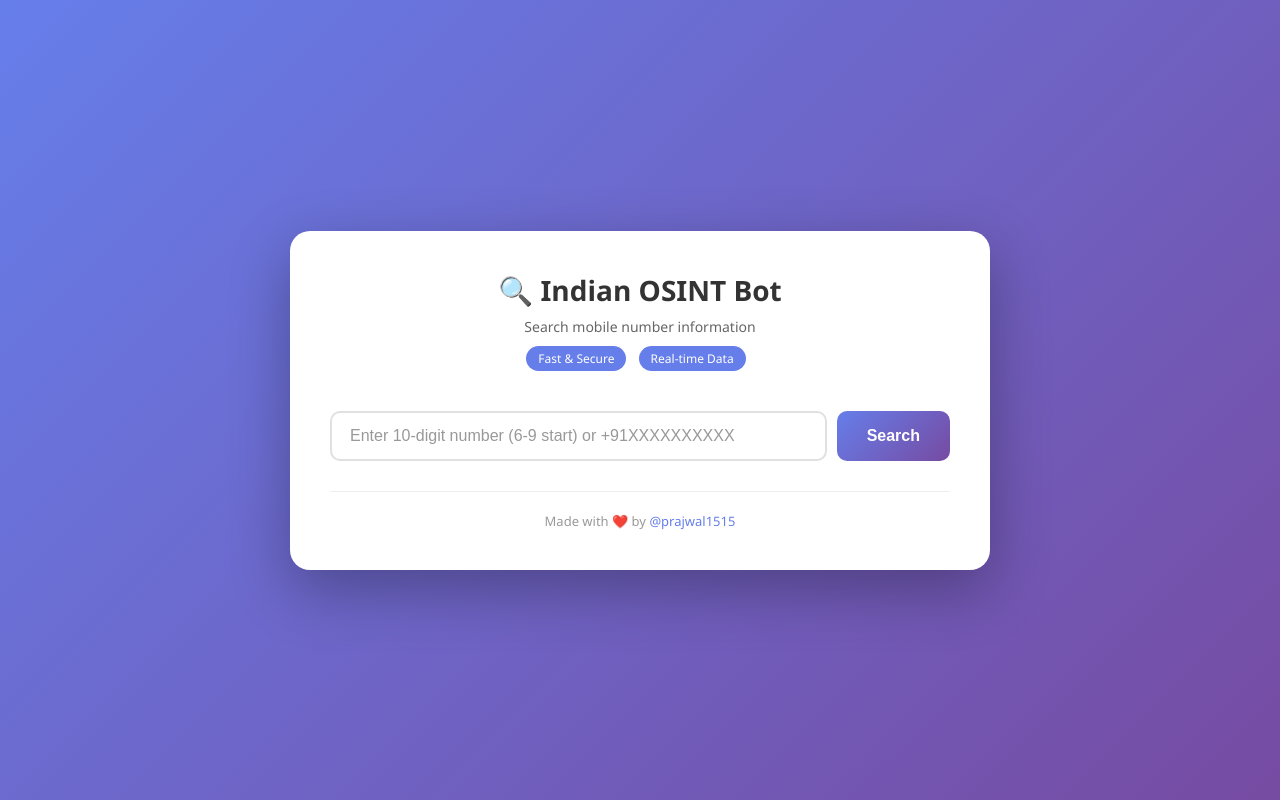
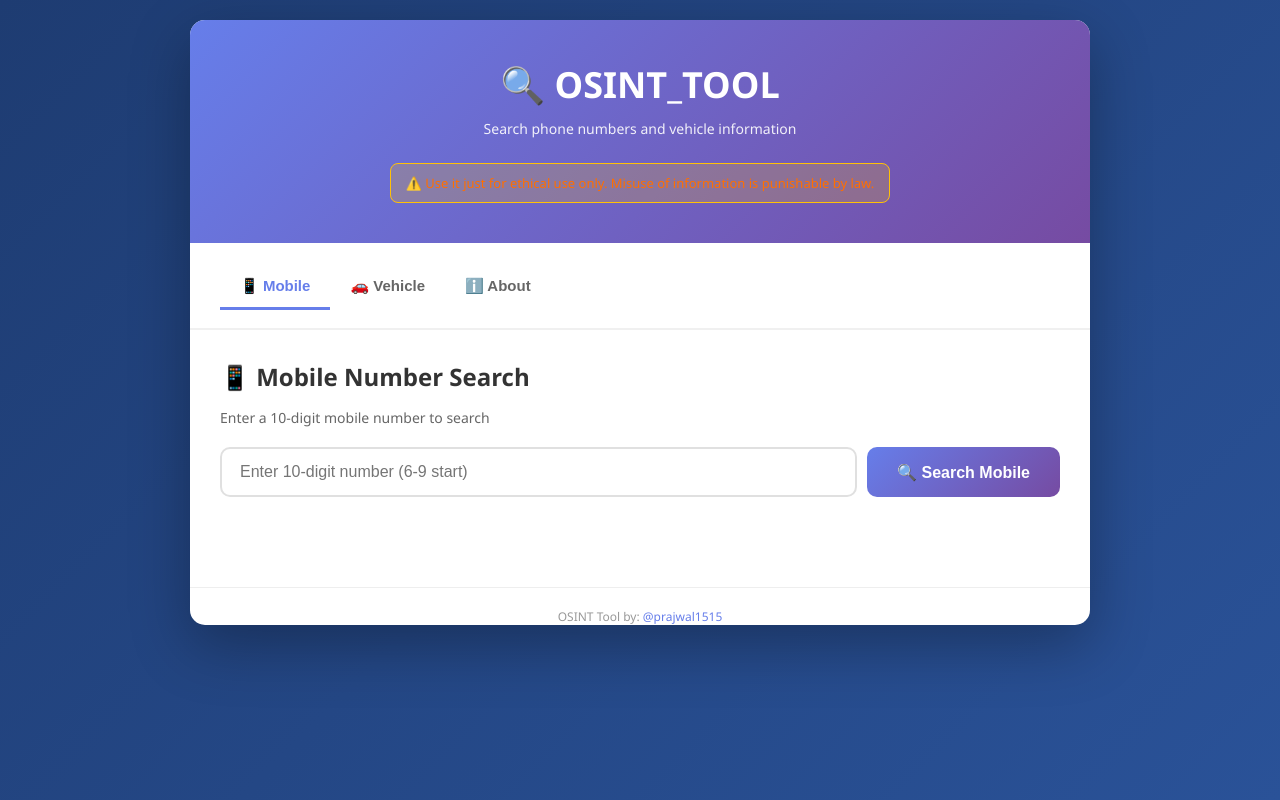
Before and after one commit to syprajwal4-hue/osint-bot, a Flask app: page / in a window 1280 px wide. Run offline with Flask 3, Linux system fonts and the light colour scheme.

Commit message:
Feature: Complete UI redesign with tabs, emojis, all API fields, and error notifications

```diff
--- a/app.py
+++ b/app.py
@@ -78,18 +78,10 @@ def search():
                 'error': error or 'No records found'
             }), 400
 
-        # Format response
+        # Format response - pass all fields from API
         formatted = []
         for r in records:
-            formatted.append({
-                'mobile': r.get('mobile'),
-                'name': r.get('name', 'N/A'),
-                'father': r.get('fname', 'N/A'),
-                'address': r.get('address', 'N/A'),
-                'alt_number': r.get('alt', 'N/A'),
-                'carrier': r.get('circle', 'N/A'),
-                'id': r.get('id', 'N/A')
-            })
+            formatted.append(r)  # Pass raw API response directly
 
         return jsonify({
             'success': True,
--- a/templates/index.html
+++ b/templates/index.html
@@ -3,7 +3,7 @@
 <head>
     <meta charset="UTF-8">
     <meta name="viewport" content="width=device-width, initial-scale=1.0">
-    <title>Indian OSINT Bot - Search Phone Numbers</title>
+    <title>🔍 OSINT Bot - Phone & Vehicle Search</title>
     <style>
         * {
             margin: 0;
@@ -13,60 +13,90 @@
 
         body {
             font-family: 'Segoe UI', Tahoma, Geneva, Verdana, sans-serif;
-            background: linear-gradient(135deg, #667eea 0%, #764ba2 100%);
+            background: linear-gradient(135deg, #1e3c72 0%, #2a5298 100%);
             min-height: 100vh;
-            display: flex;
-            align-items: center;
-            justify-content: center;
             padding: 20px;
         }
 
         .container {
+            max-width: 900px;
+            margin: 0 auto;
             background: white;
-            border-radius: 20px;
+            border-radius: 15px;
             box-shadow: 0 20px 60px rgba(0, 0, 0, 0.3);
-            max-width: 700px;
-            width: 100%;
-            padding: 40px;
-            animation: slideUp 0.5s ease-out;
-        }
-
-        @keyframes slideUp {
-            from {
-                opacity: 0;
-                transform: translateY(30px);
-            }
-            to {
-                opacity: 1;
-                transform: translateY(0);
-            }
+            overflow: hidden;
         }
 
         .header {
+            background: linear-gradient(135deg, #667eea 0%, #764ba2 100%);
+            color: white;
+            padding: 40px 30px;
             text-align: center;
-            margin-bottom: 40px;
         }
 
         .header h1 {
-            color: #333;
-            font-size: 28px;
-            margin-bottom: 8px;
+            font-size: 36px;
+            margin-bottom: 10px;
+            font-weight: 700;
         }
 
         .header p {
-            color: #666;
             font-size: 14px;
+            opacity: 0.9;
+            margin-bottom: 15px;
         }
 
-        .badge {
+        .warning {
+            background: rgba(255, 193, 7, 0.2);
+            border: 1px solid #ffc107;
+            color: #ff6f00;
+            padding: 10px 15px;
+            border-radius: 8px;
+            font-size: 13px;
             display: inline-block;
-            background: #667eea;
-            color: white;
-            padding: 4px 12px;
-            border-radius: 20px;
-            font-size: 12px;
             margin-top: 10px;
-            margin-right: 8px;
+        }
+
+        .tabs {
+            display: flex;
+            gap: 0;
+            padding: 20px 30px;
+            border-bottom: 2px solid #f0f0f0;
+        }
+
+        .tab-btn {
+            padding: 12px 20px;
+            border: none;
+            background: transparent;
+            color: #666;
+            cursor: pointer;
+            font-size: 15px;
+            font-weight: 600;
+            transition: all 0.3s;
+            border-bottom: 3px solid transparent;
+            position: relative;
+            bottom: -2px;
+        }
+
+        .tab-btn.active {
+            color: #667eea;
+            border-bottom-color: #667eea;
+        }
+
+        .tab-btn:hover {
+            color: #667eea;
+        }
+
+        .content {
+            padding: 30px;
+        }
+
+        .search-section {
+            display: none;
+        }
+
+        .search-section.active {
+            display: block;
         }
 
         .search-box {
@@ -87,10 +117,6 @@
 
         .search-box input:focus {
             border-color: #667eea;
-        }
-
-        .search-box input::placeholder {
-            color: #999;
         }
 
         .btn {
@@ -248,7 +263,7 @@
             padding-top: 20px;
             border-top: 1px solid #eee;
             color: #999;
-            font-size: 13px;
+            font-size: 12px;
         }
 
         .footer a {
@@ -282,61 +318,97 @@
 <body>
     <div class="container">
         <div class="header">
-            <h1>🔍 Indian OSINT Bot</h1>
-            <p>Search mobile number information</p>
-            <span class="badge">Fast & Secure</span>
-            <span class="badge">Real-time Data</span>
+            <h1>🔍 OSINT_TOOL</h1>
+            <p>Search phone numbers and vehicle information</p>
+            <div class="warning">⚠️ Use it just for ethical use only. Misuse of information is punishable by law.</div>
         </div>
 
+        <div class="tabs">
+            <button class="tab-btn active" data-tab="mobile" onclick="switchTab('mobile')">📱 Mobile</button>
+            <button class="tab-btn" data-tab="vehicle" onclick="switchTab('vehicle')">🚗 Vehicle</button>
+            <button class="tab-btn" data-tab="about" onclick="switchTab('about')">ℹ️ About</button>
+        </div>
 
+        <div class="content">
+            <!-- Mobile Search -->
+            <div class="search-section active" id="mobile">
+                <h2 style="margin-bottom: 15px; color: #333;">📱 Mobile Number Search</h2>
+                <p style="color: #666; margin-bottom: 20px; font-size: 14px;">Enter a 10-digit mobile number to search</p>
 
                 <div class="search-box">
                     <input
                         type="text"
                         id="phoneInput"
-                placeholder="Enter 10-digit number (6-9 start) or +91XXXXXXXXXX"
+                        placeholder="Enter 10-digit number (6-9 start)"
                         autocomplete="off"
                     >
-            <button class="btn" id="searchBtn" type="button" onclick="searchNumber(); return false;">Search</button>
+                    <button class="btn" id="searchBtn" onclick="searchNumber()">🔍 Search Mobile</button>
                 </div>
 
-        <div id="message"></div>
-        <div id="results"></div>
+                <div id="mobileMessage"></div>
+                <div id="mobileResults"></div>
+            </div>
+
+            <!-- Vehicle Search -->
+            <div class="search-section" id="vehicle">
+                <h2 style="margin-bottom: 15px; color: #333;">🚗 Vehicle Search</h2>
+                <p style="color: #666; margin-bottom: 20px; font-size: 14px;">Vehicle search feature coming soon...</p>
+                <div class="no-results">
+                    <div class="no-results-icon">🔜</div>
+                    <p>Vehicle number search will be available soon!</p>
+                </div>
+            </div>
+
+            <!-- About -->
+            <div class="search-section" id="about">
+                <h2 style="margin-bottom: 15px; color: #333;">ℹ️ About OSINT Tool</h2>
+                <p style="color: #666; margin-bottom: 15px;">
+                    This tool helps you search for publicly available information about phone numbers and vehicles in India.
+                </p>
+                <p style="color: #666; margin-bottom: 15px;">
+                    <strong>⚠️ Important:</strong> Always use this tool ethically and legally. Unauthorized access to private information is illegal.
+                </p>
+                <p style="color: #666;">
+                    <strong>Data Source:</strong> Information is fetched from public databases and APIs.
+                </p>
+            </div>
+        </div>
 
         <div class="footer">
-            Made with ❤️ by <a href="https://t.me/prajwal1515" target="_blank">@prajwal1515</a>
+            OSINT Tool by: <a href="https://t.me/prajwal1515" target="_blank">@prajwal1515</a>
         </div>
     </div>
 
     <script>
-        const phoneInput = document.getElementById('phoneInput');
-        const searchBtn = document.getElementById('searchBtn');
-        const messageDiv = document.getElementById('message');
-        const resultsDiv = document.getElementById('results');
-
-        // Load stats on page load
-        window.addEventListener('load', loadStats);
-        phoneInput.addEventListener('keypress', (e) => {
-            if (e.key === 'Enter') {
-                e.preventDefault();
-                searchNumber();
-            }
+        function switchTab(tabName) {
+            // Hide all sections
+            document.querySelectorAll('.search-section').forEach(section => {
+                section.classList.remove('active');
             });
 
-        async function loadStats() {
-            // Stats removed - no more daily limits
+            // Remove active class from all buttons
+            document.querySelectorAll('.tab-btn').forEach(btn => {
+                btn.classList.remove('active');
+            });
+
+            // Show selected section and activate button
+            document.getElementById(tabName).classList.add('active');
+            document.querySelector(`[data-tab="${tabName}"]`).classList.add('active');
         }
 
         async function searchNumber() {
-            const phone = phoneInput.value.trim().replace(/\s+/g, '').replace('+91', '');
+            const phone = document.getElementById('phoneInput').value.trim().replace(/\s+/g, '').replace('+91', '');
+            const messageDiv = document.getElementById('mobileMessage');
+            const resultsDiv = document.getElementById('mobileResults');
+            const searchBtn = document.getElementById('searchBtn');
 
             if (!phone) {
-                showMessage('Please enter a phone number', 'error');
+                showNotification('Please enter a phone number', 'error');
                 return;
             }
 
             if (!/^\d{10}$/.test(phone)) {
-                showMessage('Invalid! Enter 10-digit number', 'error');
+                showNotification('❌ Invalid! Enter 10-digit number (6-9 start)', 'error');
                 return;
             }
 
@@ -354,63 +426,71 @@
                 const data = await response.json();
 
                 if (data.success) {
-                    displayResults(data);
-                    loadStats();
+                    displayResults(data, resultsDiv, messageDiv);
+                    showNotification(`✅ Found ${data.count} record(s)`, 'success');
                 } else {
-                    showMessage(data.error, 'error');
+                    messageDiv.innerHTML = '';
+                    showNotification(`❌ ${data.error || 'No records found'}`, 'error');
+                    resultsDiv.innerHTML = `<div class="no-results"><div class="no-results-icon">❌</div><p>${data.error || 'No records found'}</p></div>`;
                 }
             } catch (error) {
-                showMessage('Network error. Try again!', 'error');
+                messageDiv.innerHTML = '';
+                showNotification('❌ Network error. Try again!', 'error');
                 console.error('Error:', error);
             } finally {
                 searchBtn.disabled = false;
-                messageDiv.innerHTML = '';
             }
         }
 
-        function displayResults(data) {
-            let html = `<div class="success">✓ Found ${data.count} record(s) for <strong>${data.phone}</strong></div>`;
-            html += '<div class="results">';
+        function displayResults(data, resultsDiv, messageDiv) {
+            messageDiv.innerHTML = '';
+            let html = '<div class="results">';
 
             data.records.forEach((record, index) => {
                 html += `
                     <div class="record">
-                        <h3>Record ${index + 1}</h3>
-                        <div class="record-item">
-                            <span class="record-label">Mobile:</span>
-                            <span class="record-value">${record.mobile || 'N/A'}</span>
-                        </div>
-                        <div class="record-item">
-                            <span class="record-label">Name:</span>
-                            <span class="record-value">${record.name || 'N/A'}</span>
-                        </div>
-                        <div class="record-item">
-                            <span class="record-label">Father:</span>
-                            <span class="record-value">${record.father || 'N/A'}</span>
-                        </div>
-                        <div class="record-item">
-                            <span class="record-label">Address:</span>
-                            <span class="record-value">${record.address || 'N/A'}</span>
-                        </div>
-                        <div class="record-item">
-                            <span class="record-label">Carrier:</span>
-                            <span class="record-value">${record.carrier || 'N/A'}</span>
-                        </div>
-                        <div class="record-item">
-                            <span class="record-label">Alt No:</span>
-                            <span class="record-value">${record.alt_number || 'N/A'}</span>
-                        </div>
+                        <h3>📋 Record ${index + 1}</h3>
+                `;
+
+                // Display all fields dynamically
+                for (const [key, value] of Object.entries(record)) {
+                    const displayKey = key
+                        .replace(/_/g, ' ')
+                        .replace(/\b\w/g, l => l.toUpperCase());
+
+                    html += `
+                        <div class="record-field">
+                            <span class="record-label">🔹 ${displayKey}:</span>
+                            <span class="record-value">${value || 'N/A'}</span>
                         </div>
                     `;
+                }
+
+                html += '</div>';
             });
 
             html += '</div>';
             resultsDiv.innerHTML = html;
         }
 
-        function showMessage(text, type) {
-            messageDiv.innerHTML = `<div class="${type}">${text}</div>`;
+        function showNotification(message, type = 'info') {
+            const notification = document.createElement('div');
+            notification.className = `notification ${type}`;
+            notification.textContent = message;
+            document.body.appendChild(notification);
+
+            setTimeout(() => {
+                notification.style.animation = 'slideInRight 0.3s ease-out reverse';
+                setTimeout(() => notification.remove(), 300);
+            }, 3000);
         }
+
+        document.getElementById('phoneInput').addEventListener('keypress', (e) => {
+            if (e.key === 'Enter') {
+                e.preventDefault();
+                searchNumber();
+            }
+        });
     </script>
 </body>
 </html>
```
Also changed, not shown: other parts of templates/index.html (+74 -64 lines). Lines whose indentation alone changed are shown as unchanged.
